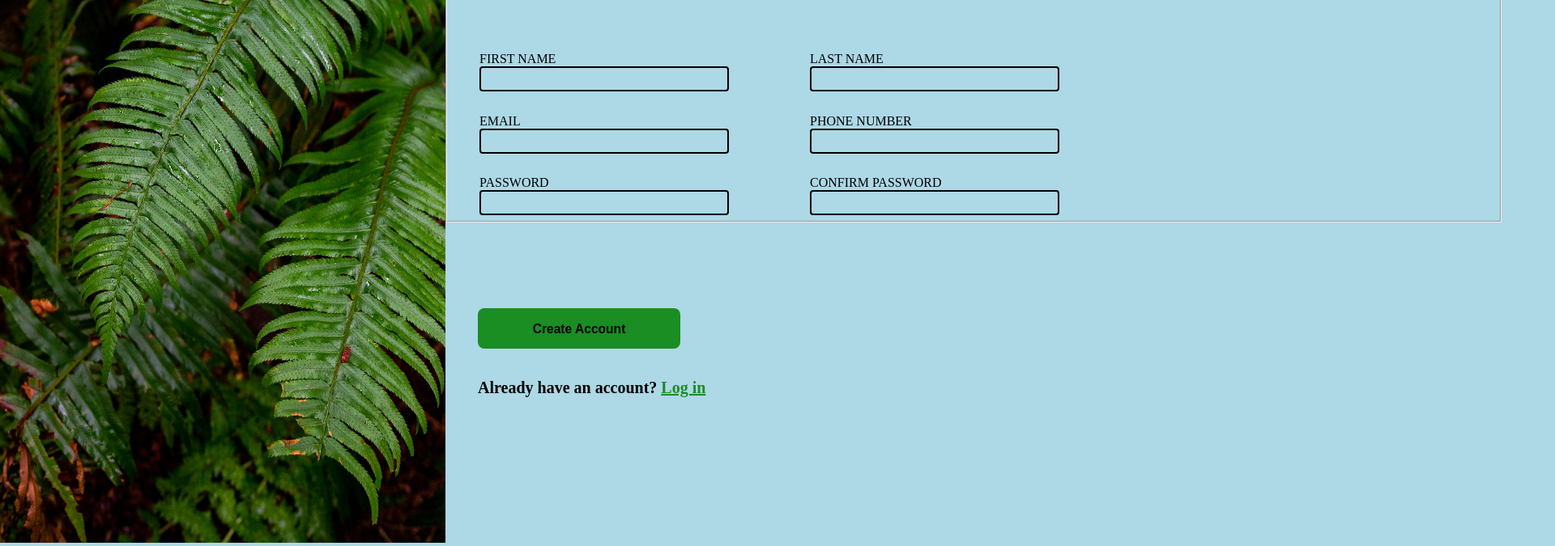
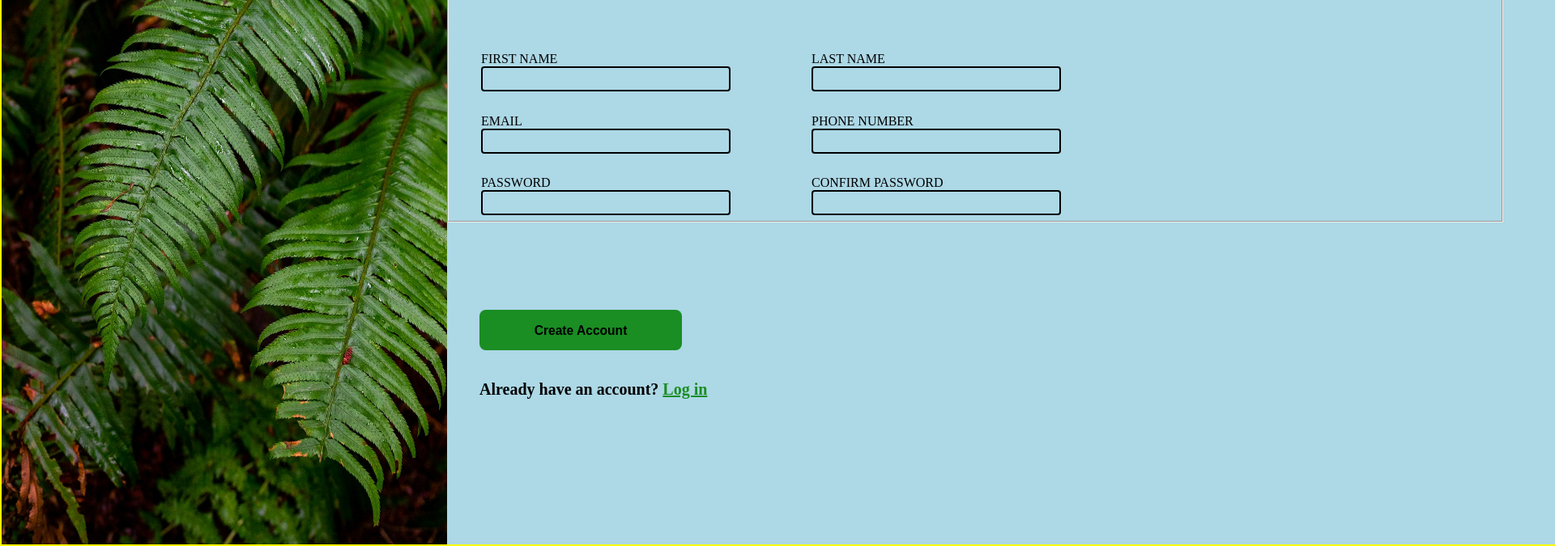
Before and after one commit to hibeenovul/Sign-up_form, a plain HTML site: page index.html in a window 1280 px wide. Shown: the part 299-974 px from the top of the page at 81% size, 1920 px wide, since content can reach past the window. Drawn offline with Linux system fonts and the light colour scheme.

Commit message:
setting up media query for big screen

```diff
--- a/style.css
+++ b/style.css
@@ -7,7 +7,7 @@ body
 {
     display: flex;
     height: 100%;
-    width: 100%;
+    width: 2000px;
 }
 .picture-side
 {
@@ -126,6 +126,8 @@ h4
     body
     {
         background-color:  lightblue;
+        height: auto;
+        width: auto;
 
     }
     .first-container
@@ -205,12 +207,15 @@ h4
     body
     {
         background-color:  lightblue;
+        width: auto;
+        height: auto;
     }
     .first-container
     {
         display: flex;
-        height: auto;
-        width: auto;
+        max-height: 1500px;
+        max-width: 2000px;
+        border: 2px solid yellow;
     }
     .picture-side
     {
```
